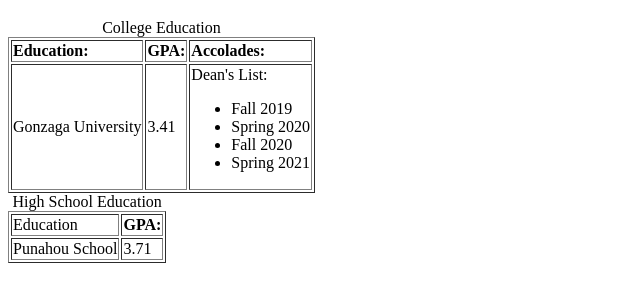
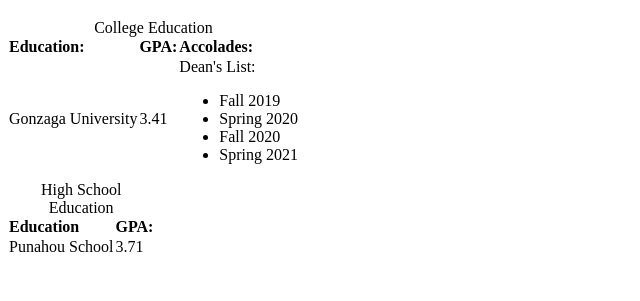
Before and after one commit to AndrewPerez2/HW2, a plain HTML site: page docs/ed.html in a window 1280 px wide. Shown: the part 149-450 px from the top of the page, without its empty margins (0-640 px from the left). Drawn offline with Linux system fonts and the light colour scheme.

Commit message:
Add files via upload

```diff
--- a/docs/ed.html
+++ b/docs/ed.html
@@ -4,13 +4,21 @@ Assignment Name: Homework 2- HTML
 Last Modified: 09/23/22 -->
 
 <!DOCTYPE html>
-<html>
+<html lang="en">
 <head>
     <meta charset="UTF-8">
     <meta http-equiv="X-UA-Compatible" content="IE=edge">
     <meta name="viewport" content="width=device-width, intial-scale=1.0">
     <title>CV Guide</title>
     <link rel="icon" href="homework-2-AndrewPerez2/download.png">
+    <style>
+        table,
+        th,
+        td{
+            border: 4px blue;
+            border-collapse: collapse;
+        }
+    </style>
 </head>
 <body>
     <nav>
@@ -22,7 +30,7 @@ Last Modified: 09/23/22 -->
         </ul>
       </nav>
     <h1>Education and Qualifications</h1>
-    <table border="1">
+    <table>
         <caption>College Education</caption>
         <tr>
             <td><b>Education:</b></td>
@@ -44,10 +52,10 @@ Last Modified: 09/23/22 -->
             </td>
         </tr>
     </table>
-    <table border="1">
+    <table>
         <caption>High School Education</caption>
         <tr>
-            <td><b></b>Education</b></td>
+            <td><b>Education</b></td>
             <td><b>GPA:</b></td>
         </tr>
         <tr>
```
Also changed, not shown: docs/career.html (+10 -2 lines), docs/index.html (+1 -1 lines), docs/interest.html (+1 -4 lines).
